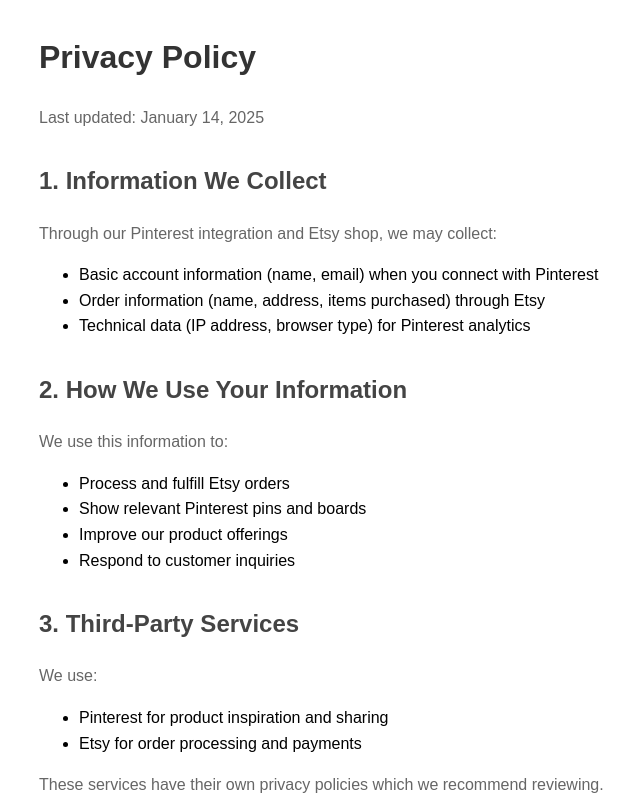
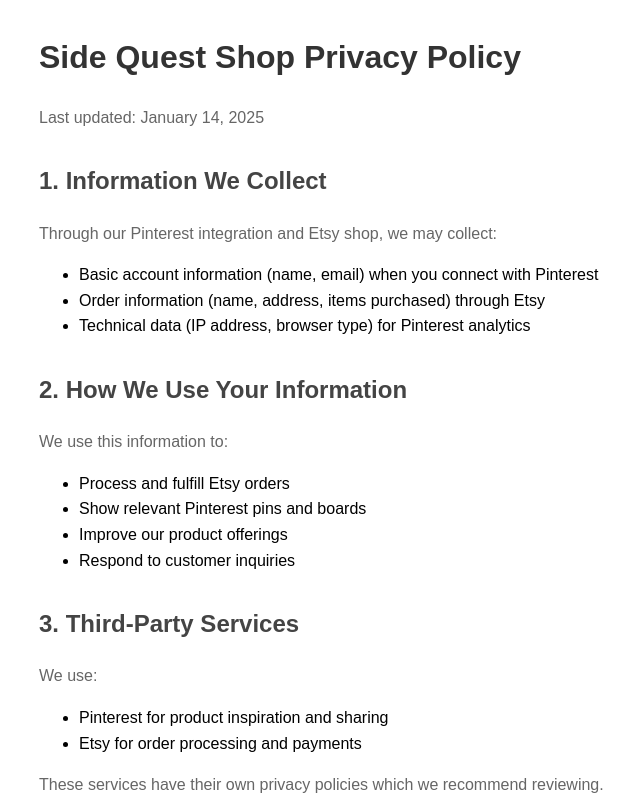
Before and after one commit to bergstee/bergstee.github.io, a plain HTML site: page privacy.html in a window 1280 px wide. Shown: the top 801 px of the page, without its empty margins (201-841 px from the left). Drawn offline with Linux system fonts and the light colour scheme.

Commit message:
Add Side Quest Shop name to privacy policy

```diff
--- a/privacy.html
+++ b/privacy.html
@@ -26,7 +26,7 @@
     </style>
 </head>
 <body>
-    <h1>Privacy Policy</h1>
+    <h1>Side Quest Shop Privacy Policy</h1>
     <p>Last updated: January 14, 2025</p>
 
     <h2>1. Information We Collect</h2>
```
